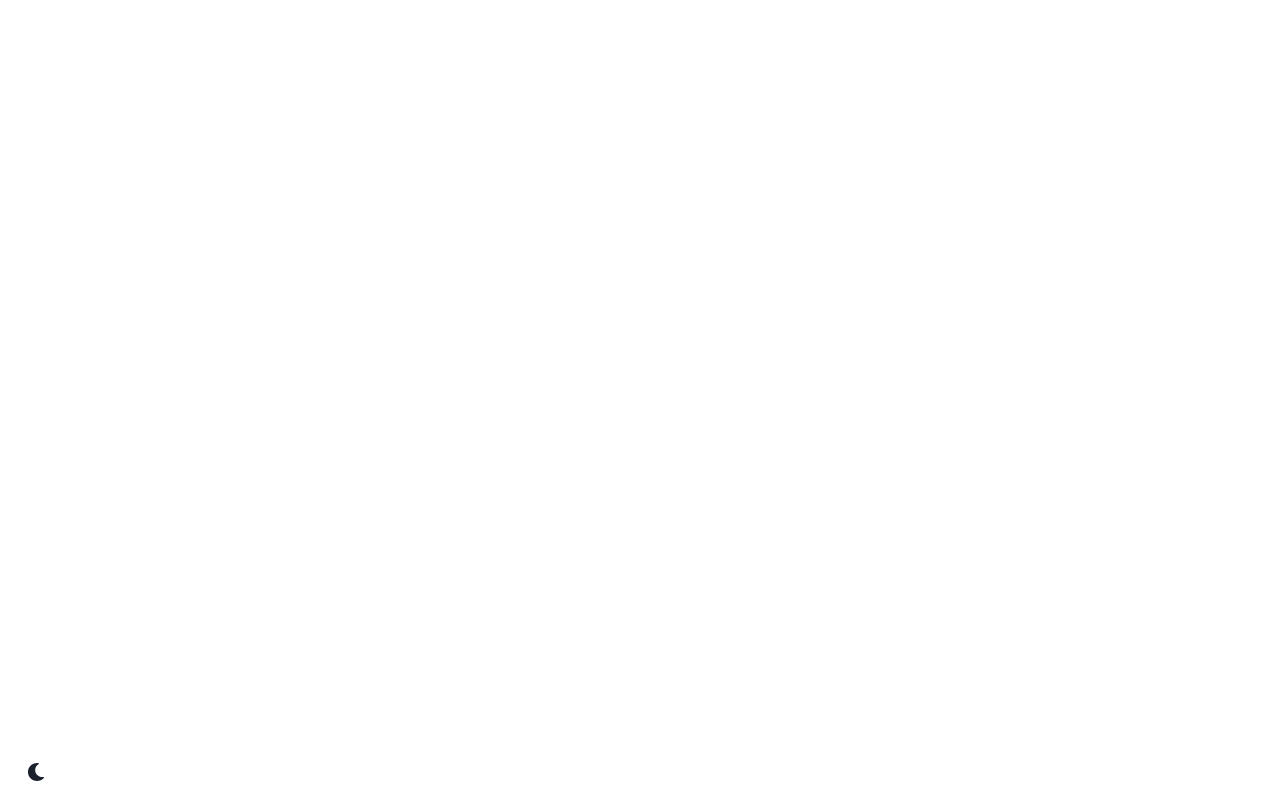
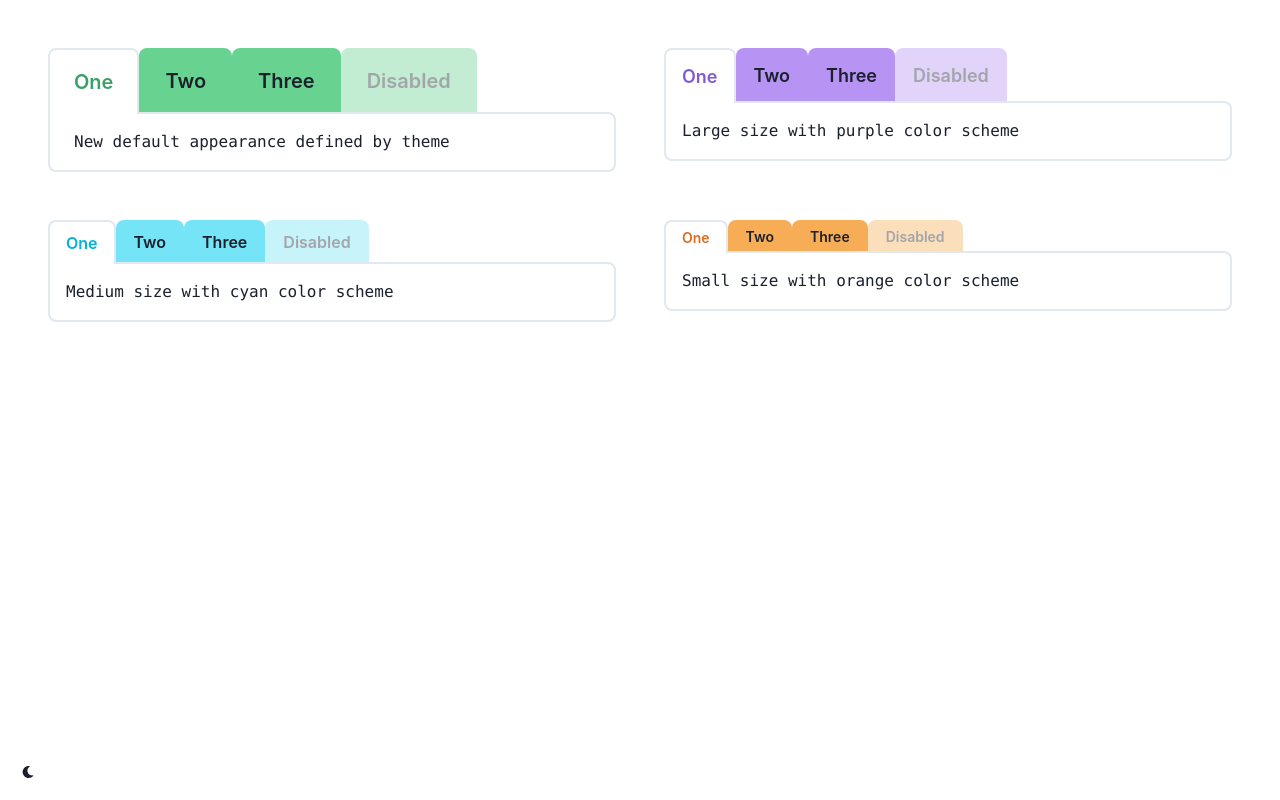
Before and after one commit to hwarnke21/explore-react-chakra-component-theming, a React (Create React App) app: page / in a window 1280 px wide. Built offline with nearby package versions, Linux system fonts and the light colour scheme.

Commit message:
feat: tabs theming example

```diff
--- a/src/App.js
+++ b/src/App.js
@@ -1,5 +1,15 @@
 import React from 'react';
-import { ChakraProvider, Box, Center } from '@chakra-ui/react';
+import {
+  ChakraProvider,
+  Box,
+  SimpleGrid,
+  GridItem,
+  Tabs,
+  TabList,
+  TabPanels,
+  Tab,
+  TabPanel,
+} from '@chakra-ui/react';
 import theme from './theme';
 import { ColorModeSwitcher } from './ColorModeSwitcher';
 
@@ -7,8 +17,93 @@ export default function App() {
   return (
     <ChakraProvider theme={theme}>
       <Box position="relative" h="100vh" p={12}>
-        <Center></Center>
-        <ColorModeSwitcher position="absolute" bottom={4} left={4} />
+        <SimpleGrid columns={[1, 1, 1, 2]} spacing={12}>
+          <GridItem>
+            <Tabs>
+              <TabList>
+                <Tab>One</Tab>
+                <Tab>Two</Tab>
+                <Tab>Three</Tab>
+                <Tab isDisabled>Disabled</Tab>
+              </TabList>
+              <TabPanels>
+                <TabPanel>
+                  <p>New default appearance defined by theme</p>
+                </TabPanel>
+                <TabPanel>
+                  <p>Tab panel two</p>
+                </TabPanel>
+                <TabPanel>
+                  <p>Tab panel three</p>
+                </TabPanel>
+              </TabPanels>
+            </Tabs>
+          </GridItem>
+          <GridItem>
+            <Tabs size="lg" colorScheme="purple">
+              <TabList>
+                <Tab>One</Tab>
+                <Tab>Two</Tab>
+                <Tab>Three</Tab>
+                <Tab isDisabled>Disabled</Tab>
+              </TabList>
+              <TabPanels>
+                <TabPanel>
+                  <p>Large size with purple color scheme</p>
+                </TabPanel>
+                <TabPanel>
+                  <p>Tab panel two</p>
+                </TabPanel>
+                <TabPanel>
+                  <p>Tab panel three</p>
+                </TabPanel>
+              </TabPanels>
+            </Tabs>
+          </GridItem>
+          <GridItem>
+            <Tabs size="md" colorScheme="cyan">
+              <TabList>
+                <Tab>One</Tab>
+                <Tab>Two</Tab>
+                <Tab>Three</Tab>
+                <Tab isDisabled>Disabled</Tab>
+              </TabList>
+              <TabPanels>
+                <TabPanel>
+                  <p>Medium size with cyan color scheme</p>
+                </TabPanel>
+                <TabPanel>
+                  <p>Tab panel two</p>
+                </TabPanel>
+                <TabPanel>
+                  <p>Tab panel three</p>
+                </TabPanel>
+              </TabPanels>
+            </Tabs>
+          </GridItem>
+          <GridItem>
+            <Tabs size="sm" colorScheme="orange">
+              <TabList>
+                <Tab>One</Tab>
+                <Tab>Two</Tab>
+                <Tab>Three</Tab>
+                <Tab isDisabled>Disabled</Tab>
+              </TabList>
+              <TabPanels>
+                <TabPanel>
+                  <p>Small size with orange color scheme</p>
+                </TabPanel>
+                <TabPanel>
+                  <p>Tab panel two</p>
+                </TabPanel>
+                <TabPanel>
+                  <p>Tab panel three</p>
+                </TabPanel>
+              </TabPanels>
+            </Tabs>
+          </GridItem>
+        </SimpleGrid>
+        <ColorModeSwitcher />
       </Box>
     </ChakraProvider>
   );
--- a/src/ColorModeSwitcher.js
+++ b/src/ColorModeSwitcher.js
@@ -11,11 +11,12 @@ export const ColorModeSwitcher = props => {
     <IconButton
       size="xs"
       rounded="full"
-      fontSize="lg"
       aria-label={`Switch to ${text} mode`}
       variant="ghost"
       color="current"
-      marginLeft="2"
+      position="absolute"
+      bottom={4}
+      left={4}
       onClick={toggleColorMode}
       icon={<SwitchIcon />}
       {...props}
--- /dev/null
+++ b/src/theme/components/Tabs.js
@@ -0,0 +1,84 @@
+import { tabsAnatomy } from '@chakra-ui/anatomy';
+import { createMultiStyleConfigHelpers } from '@chakra-ui/react';
+import { mode } from '@chakra-ui/theme-tools'; // import utility for setting light and dark mode props
+
+const { definePartsStyle, defineMultiStyleConfig } =
+  createMultiStyleConfigHelpers(tabsAnatomy.keys);
+
+// define the base component styles
+const baseStyle = definePartsStyle({
+  // define the part you're going to style
+  tab: {
+    fontWeight: 'semibold', // change the font weight
+  },
+  tabpanel: {
+    fontFamily: 'mono', // change the font family
+  },
+});
+
+// define custom sizes
+const sizes = {
+  xl: definePartsStyle({
+    // define the parts that will change for each size
+    tab: {
+      fontSize: 'xl',
+      py: '4',
+      px: '6',
+    },
+    tabpanel: {
+      py: '4',
+      px: '6',
+    },
+  }),
+};
+
+// define custom variants
+const colorfulVariant = definePartsStyle(props => {
+  const { colorScheme: c } = props; // add colorScheme as a prop
+
+  return {
+    tab: {
+      border: '2px solid',
+      borderColor: 'transparent',
+      bg: mode(`${c}.300`, `${c}.600`)(props),
+      borderTopRadius: 'lg',
+      borderBottom: 'none',
+      _selected: {
+        bg: mode('#fff', 'gray.800')(props),
+        color: mode(`${c}.500`, `${c}.300`)(props),
+        borderColor: 'inherit',
+        borderBottom: 'none',
+        mb: '-2px',
+      },
+    },
+    tablist: {
+      borderBottom: '2x solid',
+      borderColor: 'inherit',
+    },
+    tabpanel: {
+      border: '2px solid',
+      borderColor: 'inherit',
+      borderBottomRadius: 'lg',
+      borderTopRightRadius: 'lg',
+    },
+  };
+});
+
+const variants = {
+  colorful: colorfulVariant,
+};
+
+// define which sizes, variants, and color schemes are applied by default
+const defaultProps = {
+  size: 'xl',
+  variant: 'colorful',
+  colorScheme: 'green',
+};
+
+// export the component theme
+export const tabsTheme = defineMultiStyleConfig({
+  baseStyle,
+  sizes,
+  variants,
+  defaultProps,
+});
--- a/src/theme/index.js
+++ b/src/theme/index.js
@@ -1,9 +1,9 @@
 import { extendTheme } from '@chakra-ui/react';
-// import { componentTheme } from './components/Component';
+import { tabsTheme } from './components/Tabs';
 
 const theme = extendTheme({
   components: {
-    // Component: componentTheme,
+    Tabs: tabsTheme,
   },
 });
 
```
Also changed, not shown: src/theme/components/MultiPartTemplate.js (deleted, +0 -51 lines).
